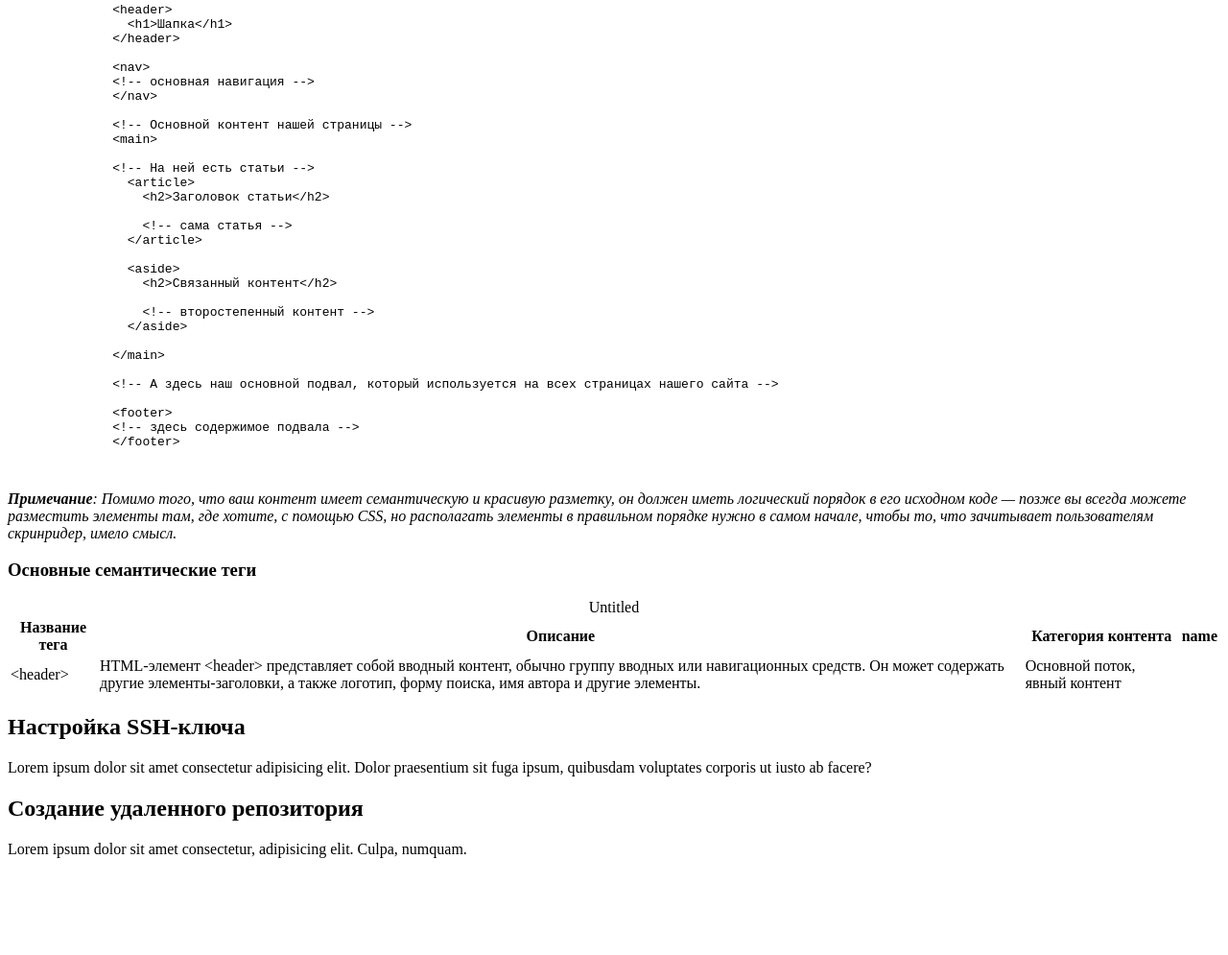
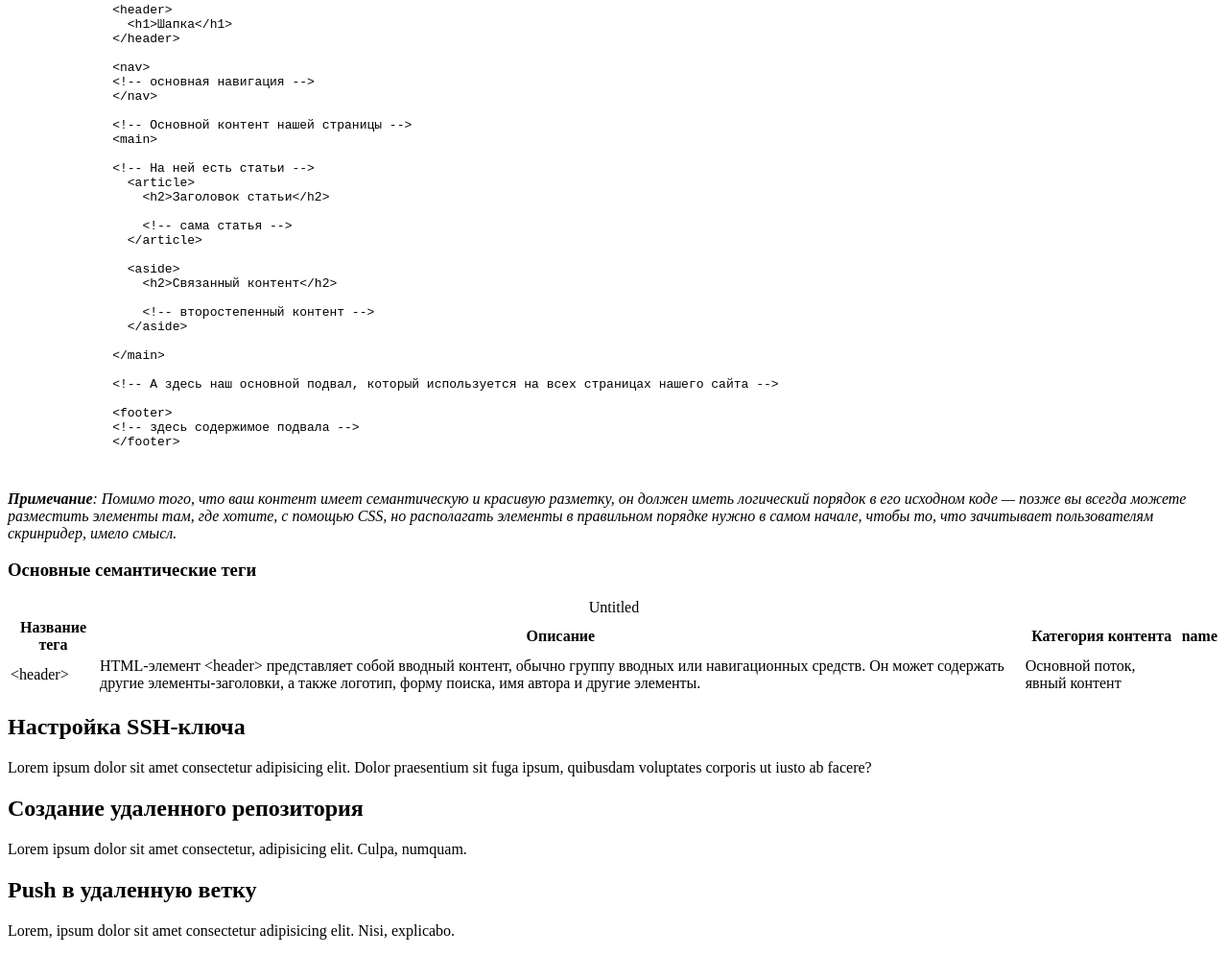
Before and after one commit to Nasiba312/my-first-repository, a plain HTML site: page index.html in a window 1280 px wide. Shown: the part 2262-3257 px from the top of the page at 96% size. Before the commit the page ends 3172 px from the top, so only its background shows below. Drawn offline with Linux system fonts and the light colour scheme.

Commit message:
Добавить раздел про push

```diff
--- a/index.html
+++ b/index.html
@@ -194,6 +194,10 @@
         <p>Lorem ipsum dolor sit amet consectetur, adipisicing elit. Culpa, numquam.
         </p>
       </section>
+      <section>
+        <h2>Push в удаленную ветку</h2>
+        <p>Lorem, ipsum dolor sit amet consectetur adipisicing elit. Nisi, explicabo.</p>
+      </section>
     </main>
 
 </body>
```
